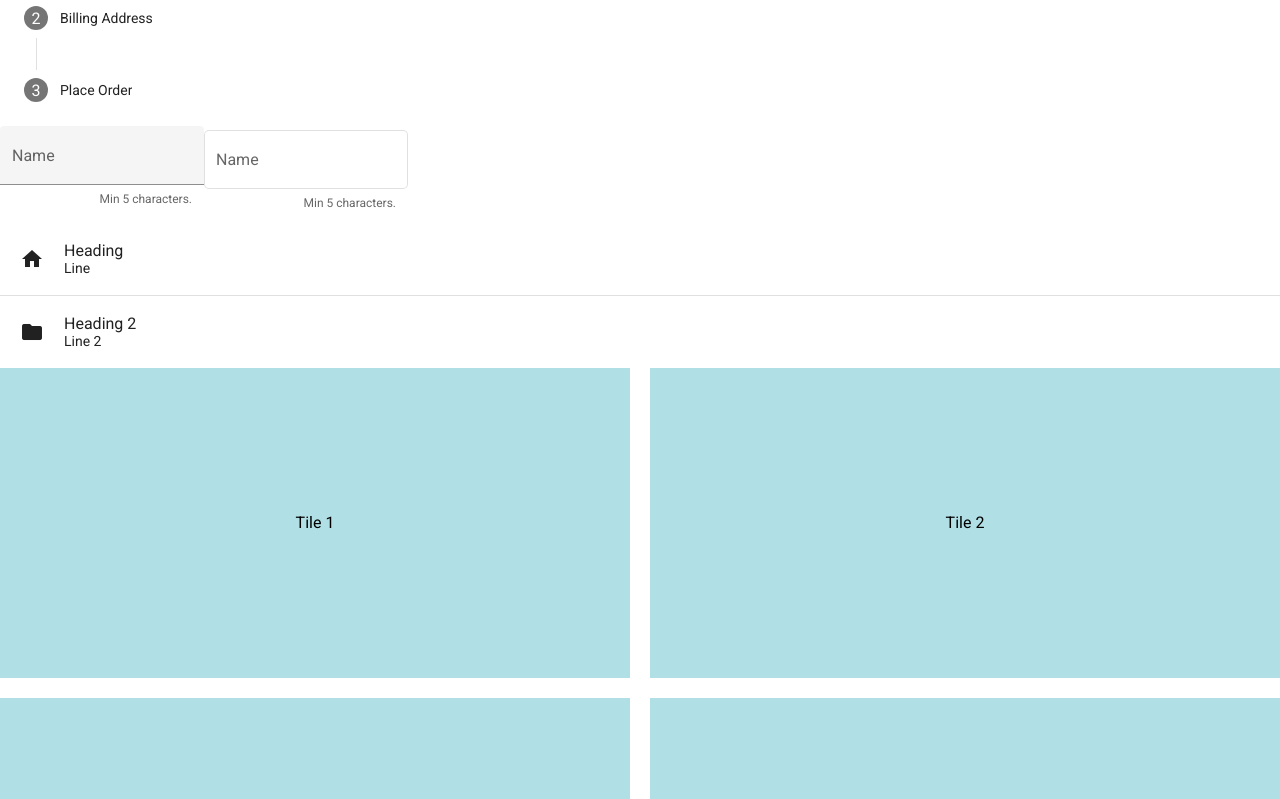
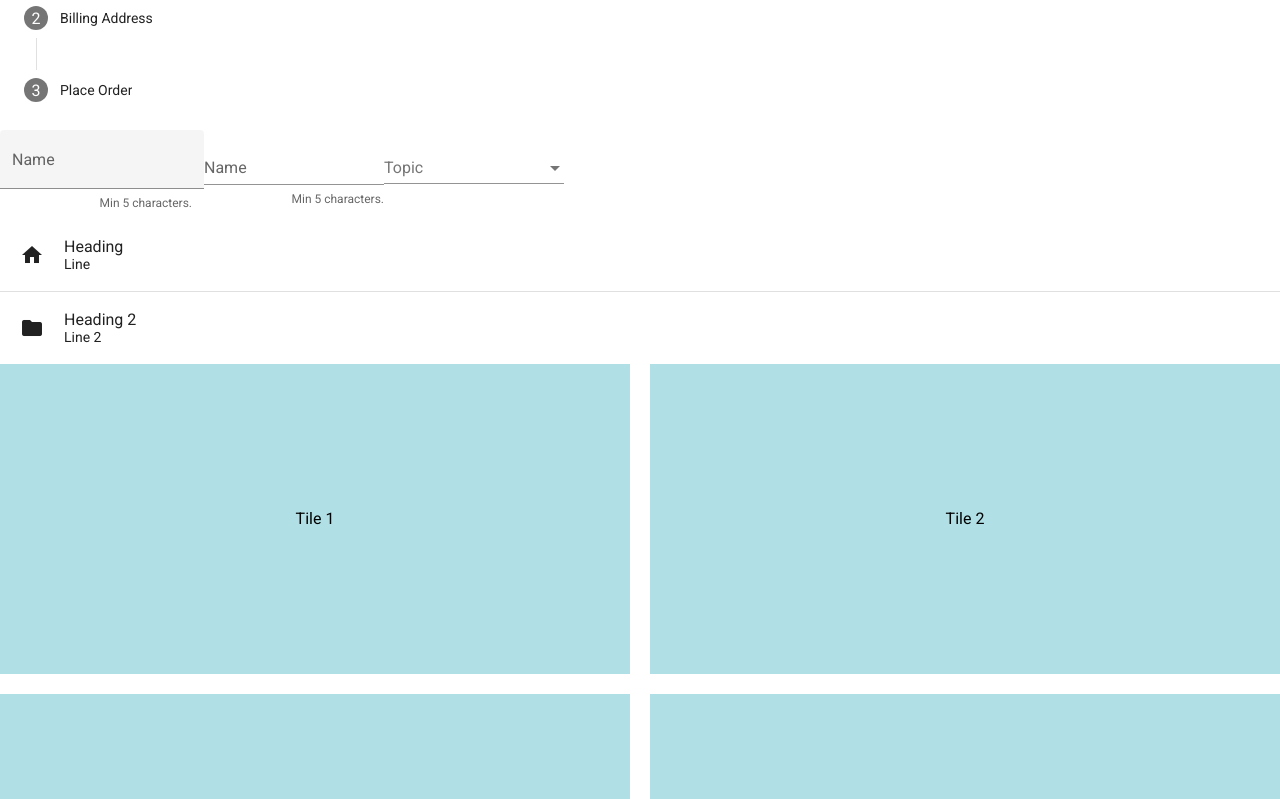
Before and after one commit to Ben-yon/angular--aterial-demo, an Angular app: page / in a window 1280 px wide. Shown: the part 981-1780 px from the top of the page. Built offline with nearby package versions, Linux system fonts and the light colour scheme.

Commit message:
mat-select

```diff
--- a/src/app/app.component.html
+++ b/src/app/app.component.html
@@ -112,11 +112,20 @@
   <input matInput required>
   <mat-hint align="end">Min 5 characters.</mat-hint>
 </mat-form-field>
-<mat-form-field floatLabel="auto" hideRequiredMarker appearance="outline">
+<mat-form-field floatLabel="auto" hideRequiredMarker appearance="standard">
   <mat-label>Name</mat-label>
   <input matInput required>
   <mat-hint align="end">Min 5 characters.</mat-hint>
 </mat-form-field>
+<mat-form-field appearance="legacy">
+  <mat-label>Topic</mat-label>
+  <mat-select>
+    <mat-option value="angular">Angular</mat-option>
+    <mat-option value="react">React</mat-option>
+    <mat-option value="vue">Vue</mat-option>
+  </mat-select>
+</mat-form-field>
+
 <!-- <mat-list dense>
   <mat-list-item>Item 1</mat-list-item>
   <mat-list-item>Item 2</mat-list-item>
--- a/src/app/material/material.module.ts
+++ b/src/app/material/material.module.ts
@@ -16,6 +16,7 @@ import { MatTabsModule } from '@angular/material/tabs';
 import { MatStepperModule } from '@angular/material/stepper';
 import { MatFormFieldModule } from '@angular/material/form-field';
 import { MatInputModule } from '@angular/material/input';
+import { MatSelectModule } from '@angular/material/select';
 
 const material = [
   MatButtonModule,
@@ -34,7 +35,8 @@ const material = [
   MatTabsModule,
   MatStepperModule,
   MatFormFieldModule,
-  MatInputModule
+  MatInputModule,
+  MatSelectModule
 ];
 
 @NgModule({
```
